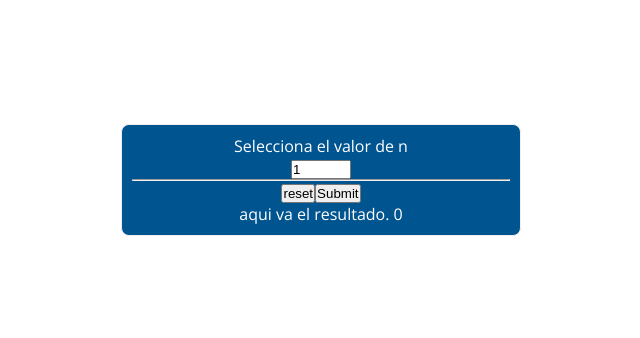
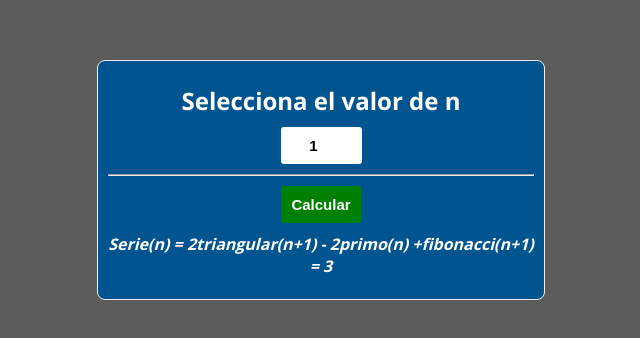
Before and after one commit to OscarRangelM/Prueba_tecnica_Oscar_Mauricio_Rangel_M, a React (Vite) app in the folder PruebaTecnicaSngular/: page / in a window 1280 px wide. Shown: the part 220-558 px from the top of the page, without its empty margins (319-959 px from the left). Built offline with nearby package versions, Linux system fonts and the light colour scheme.

Commit message:
Agregamos un poco de estilos

```diff
--- a/PruebaTecnicaSngular/src/components/ResultsScreen/ResultsScreen.jsx
+++ b/PruebaTecnicaSngular/src/components/ResultsScreen/ResultsScreen.jsx
@@ -6,7 +6,7 @@ export default function ResultsScreen(props) {
     return (
         <div className={styles.divResults}>
             <div >
-                <p>aqui va el resultado. {`${resultado.resultado}`}</p>
+                <p className={styles.pResultado}>Serie(n) = 2triangular(n+1) - 2primo(n) +fibonacci(n+1) = {`${resultado.resultado}`}</p>
             </div>
         </div>
     );
--- a/PruebaTecnicaSngular/src/components/ResultsScreen/ResultsScreen.module.css
+++ b/PruebaTecnicaSngular/src/components/ResultsScreen/ResultsScreen.module.css
@@ -0,0 +1,8 @@
+.divResults{
+    width: 100%;
+}
+
+.pResultado{
+    font-weight:900;
+    font-style: italic;
+}
--- a/PruebaTecnicaSngular/src/components/UserScreen/UserScreen.jsx
+++ b/PruebaTecnicaSngular/src/components/UserScreen/UserScreen.jsx
@@ -7,7 +7,7 @@ import { NSerie } from '../FunctionComponents/FunctionCoponents';
 export default function UserScreen() {
 
     const [numSerie, setNumSerie] = useState(1)
-    const [resultadoN, setResultadoN] = useState(0)
+    const [resultadoN, setResultadoN] = useState(3)
 
     function handleChange(e){
         setNumSerie(parseInt(e.target.value))
@@ -23,13 +23,12 @@ export default function UserScreen() {
 
     return (
         <div className={styles.divUser}>
-            <p>Selecciona el valor de n</p>
+            <h2>Selecciona el valor de n</h2>
             <form className={styles.formSection} onSubmit={handleSubmit} >
                 <input type='number' className={styles.inputNumero} name="numero" min={1} max={100} onChange={handleChange} value={numSerie}></input>
                 <hr />
                 <div>
-                <button>reset</button>
-                <input type="submit" className={styles.bttnSubmit} value="Submit" />
+                <input type="submit" className={styles.bttnSubmit} value="Calcular" />
                 </div>
             </form>
             <ResultsScreen resultado={`${resultadoN}`} />
--- a/PruebaTecnicaSngular/src/components/UserScreen/UserScreen.module.css
+++ b/PruebaTecnicaSngular/src/components/UserScreen/UserScreen.module.css
@@ -0,0 +1,28 @@
+.bttnSubmit{
+    padding: 1rem;
+    margin: 1rem;
+    font-size: 1.5rem;
+    color: #fff;
+    font-weight: 700;
+    border-radius: 3px;
+    outline: none;
+    border: none;
+    cursor: pointer;
+    background-color: green;
+}
+
+.inputNumero{
+    padding: 1rem;
+    margin: 1rem;
+    font-size: 1.5rem;
+    font-weight: 700;
+    border-radius: 3px;
+    outline: none;
+    border: none;
+    cursor: pointer;
+    text-align: center;
+}
+
+.formSection, .divUser{
+    width: 100%;
+}
--- a/PruebaTecnicaSngular/src/index.css
+++ b/PruebaTecnicaSngular/src/index.css
@@ -11,6 +11,7 @@ html {
 }
 
 body {
+  background-color: rgb(93, 92, 92);
   margin: 0;
   display: flex;
   place-items: center;
@@ -26,7 +27,11 @@ h1 {
 }
 
 .App{
-  width: 40rem;
+  display: flex;
+  align-items: center;
+  justify-content: center;
+  width: 35vw;
+  height: 30vh;
   border: 1px solid #eee;
   padding: 1rem;
   background-color: #005490;
```
